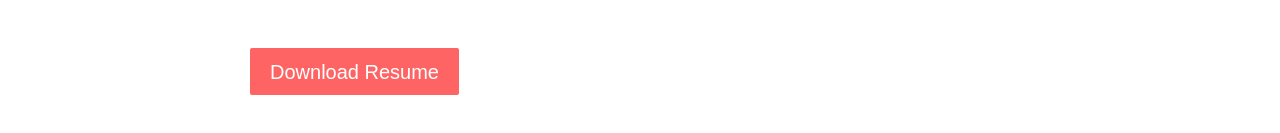
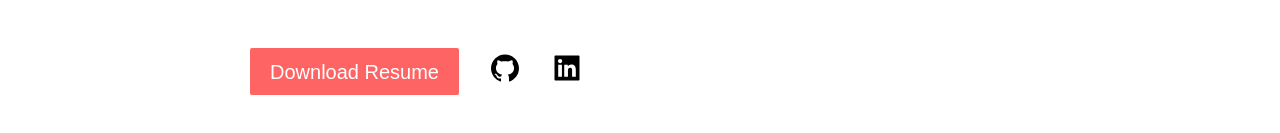
Before and after one commit to GabrielHammermeister/portfolio-lp, a Next.js app: page / in a window 1280 px wide. Shown: the part 541-674 px from the top of the page. Built offline with nearby package versions, Linux system fonts and the light colour scheme.

Commit message:
feat - social media links on welcome section

```diff
--- a/src/components/WelcomeSection/WelcomeSection.index.tsx
+++ b/src/components/WelcomeSection/WelcomeSection.index.tsx
@@ -1,5 +1,7 @@
 import DefaultButton from 'components/DefaultButton/DefaultButton.index'
+import IconLink from 'components/IconLink/IconLink.index'
 import Image from 'next/image'
+import { AiFillGithub, AiFillLinkedin } from 'react-icons/ai'
 import * as S from './WelcomeSection.styles'
 
 const WelcomeSection = () => (
@@ -25,8 +27,15 @@ const WelcomeSection = () => (
                amet sint. Velit officia consequat duis enim velit mollit.
                Exercitation veniam consequat sunt nostrud amet.
             </p>
-
-            <DefaultButton />
+            <S.LinksContainer>
+               <DefaultButton />
+               <IconLink href={'https://github.com/GabrielHammermeister'}>
+                  <AiFillGithub />
+               </IconLink>
+               <IconLink href={'https://www.linkedin.com/in/gabriel-hammer/'}>
+                  <AiFillLinkedin />
+               </IconLink>
+            </S.LinksContainer>
          </S.Content>
       </S.Container>
    </>
--- a/src/components/WelcomeSection/WelcomeSection.styles.ts
+++ b/src/components/WelcomeSection/WelcomeSection.styles.ts
@@ -1,4 +1,4 @@
-import { Button } from 'components/DefaultButton/DefaultButton.styles'
+import { Link } from 'components/IconLink/IconLink.styles'
 import styled from 'styled-components'
 
 export const Container = styled.main`
@@ -29,6 +29,12 @@ export const Content = styled.aside`
       margin-bottom: 27px;
    }
 
+   @media (max-width: 900px) {
+      & ${Link} {
+         display: none;
+      }
+   }
+
    @media (min-width: 900px) {
       display: flex;
       flex-direction: column;
@@ -42,10 +48,6 @@ export const Content = styled.aside`
       & p {
          margin-bottom: 47px;
          text-align: left;
-      }
-
-      & ${Button} {
-         margin-right: auto;
       }
    }
 `
@@ -66,3 +68,15 @@ export const ProfileImage = styled.div`
       width: 100%;
    }
 `
+
+export const LinksContainer = styled.div`
+   font-size: 32px;
+   display: flex;
+   align-items: center;
+   justify-content: center;
+   gap: 30px;
+
+   @media (min-width: 900px) {
+      justify-content: flex-start;
+   }
+`
```
Also changed, not shown: 1 other file (tests, documents, lock files or other folders).
